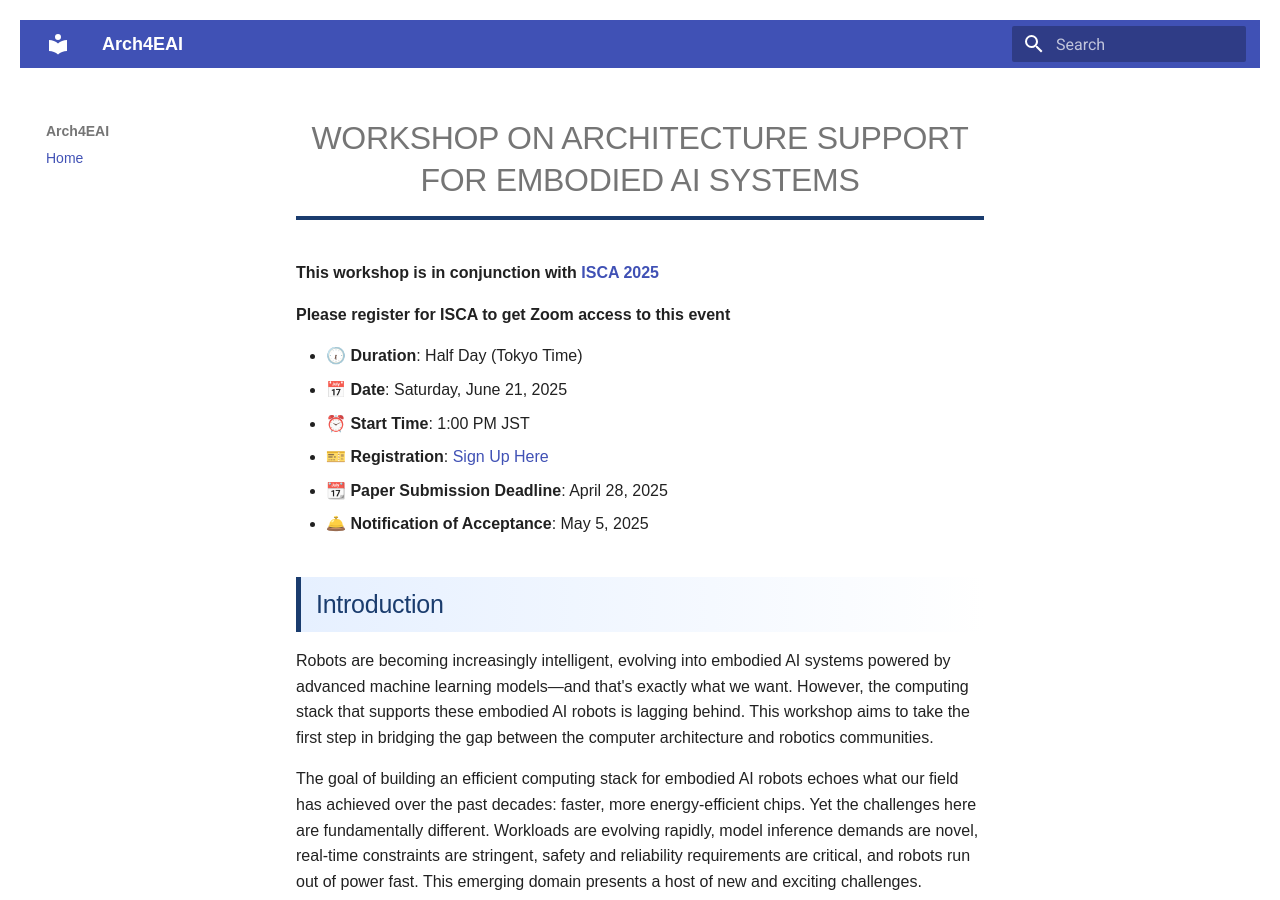
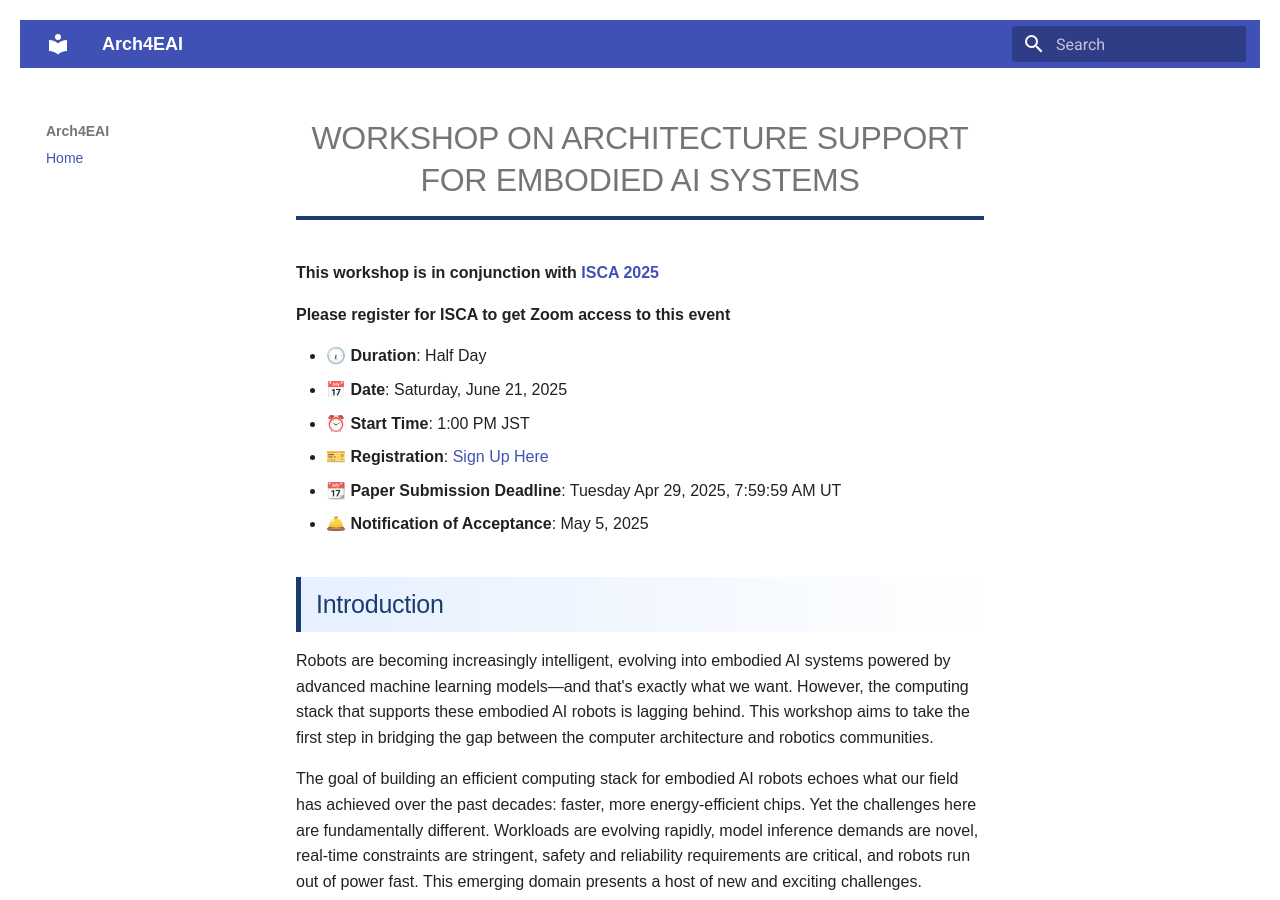
Before and after one commit to Arch4EAI/Arch4EAI.github.io, an MkDocs documentation site: the page built from docs/index.md, in a window 1280 px wide and 900 px high. Built offline with MkDocs 1.6.1 and Material for MkDocs 9.7.7, drawn with Linux system fonts in a browser that asks for light colours; some of the changed text lies outside the part shown.

Commit message:
Update index.md

```diff
--- a/docs/index.md
+++ b/docs/index.md
@@ -86,11 +86,11 @@
     <p><strong>Please register for ISCA to get Zoom access to this event</strong></p>
 
     <ul>
-        <li>🕡 <strong>Duration</strong>: Half Day (Tokyo Time)</li>
+        <li>🕡 <strong>Duration</strong>: Half Day</li>
         <li>📅 <strong>Date</strong>: Saturday, June 21, 2025</li>
         <li>⏰ <strong>Start Time</strong>: 1:00 PM JST</li>
         <li>🎫 <strong>Registration</strong>: <a href="https://www.iscaconf.org/isca2025/attend/register.php">Sign Up Here</a></li>
-        <li>📆 <strong>Paper Submission Deadline</strong>: April 28, 2025</li>
+        <li>📆 <strong>Paper Submission Deadline</strong>: Tuesday Apr 29, 2025, 7:59:59 AM UT</li>
         <li>🛎️ <strong>Notification of Acceptance</strong>: May 5, 2025</li>
     </ul>
 
```
Also changed, not shown: other parts of docs/index.md (+1 -1 lines).
